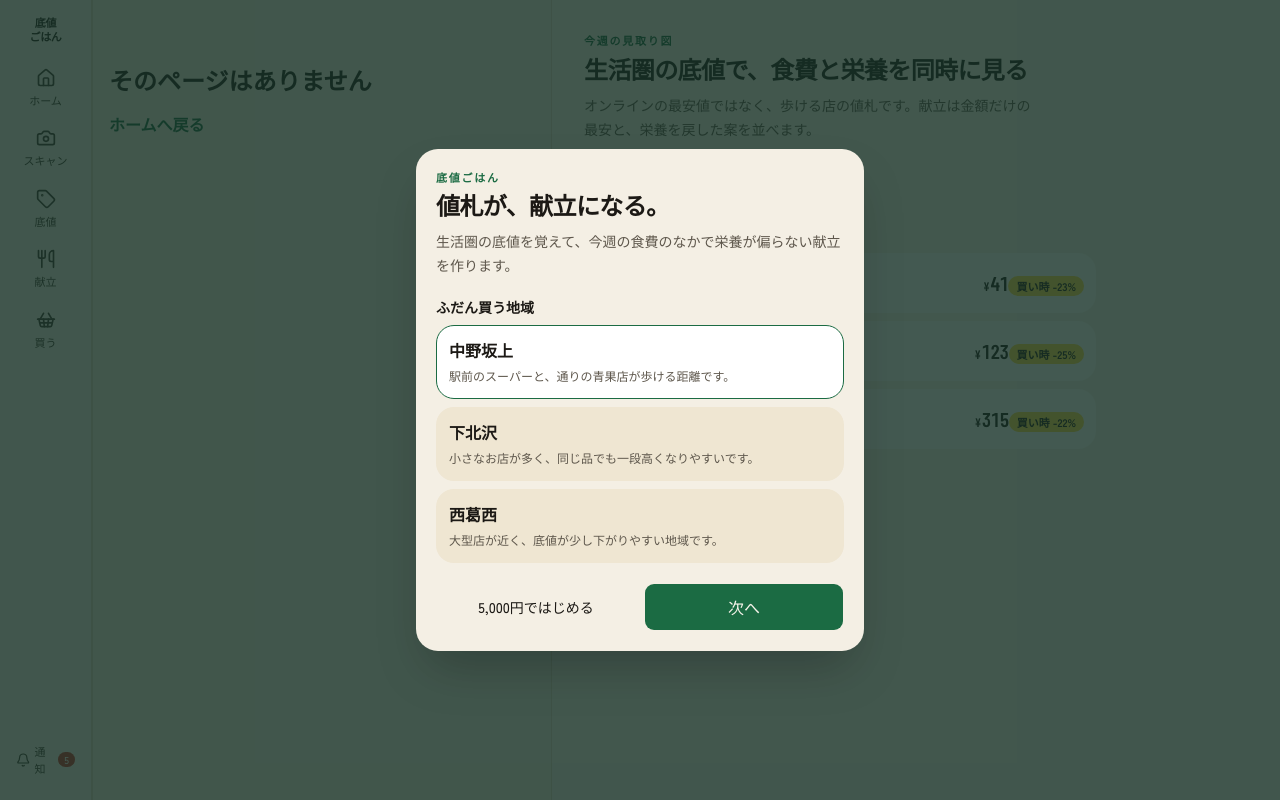
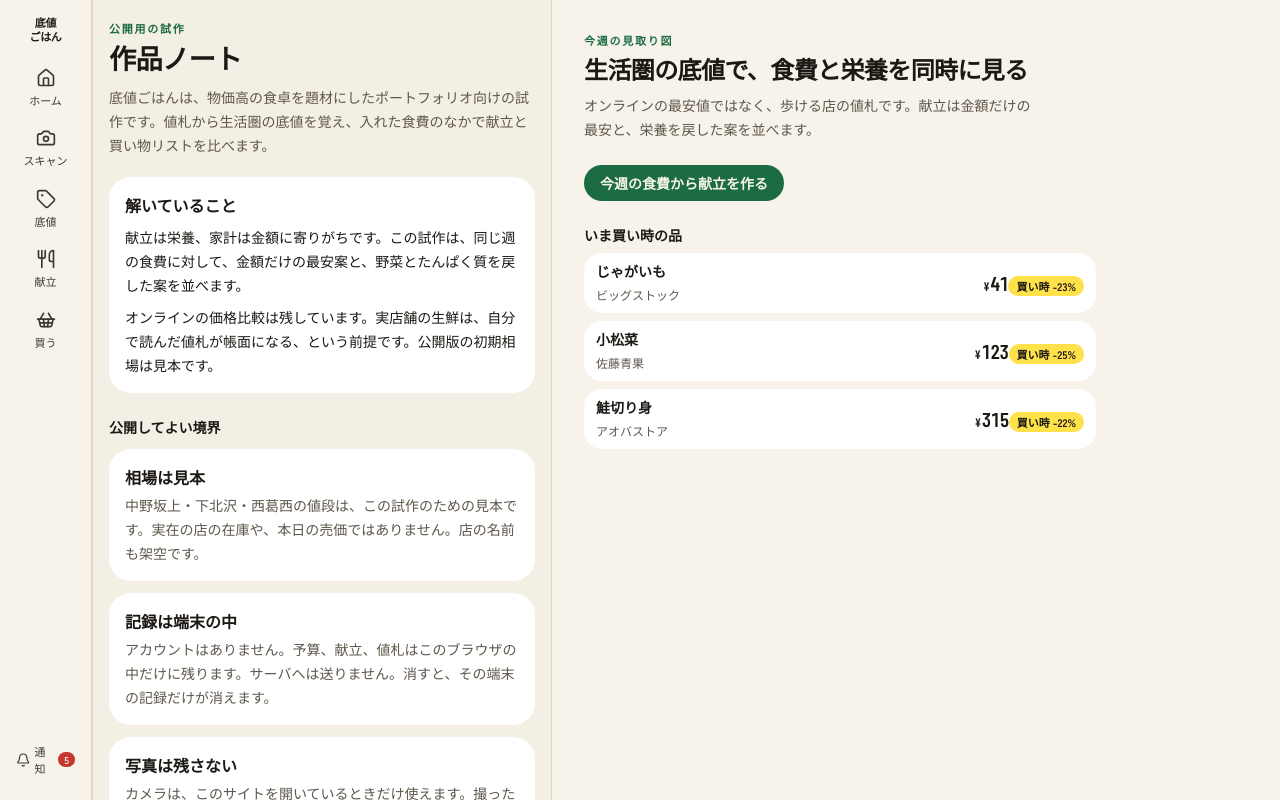
Before and after one commit to ruruie80-crypto/food-wise-v2-0001, a Next.js app: page /about in a window 1280 px wide. Before the commit this address had no page. Built offline with nearby package versions, Linux system fonts and the light colour scheme.

Commit message:
State the public boundaries of the portfolio prototype.
Add a case note, keep first-run setup off that page, and send headers that block framing, payment, and off-site camera use.

Co-authored-by: ruruie80 <ruruie80@gmail.com>

```diff
--- /dev/null
+++ b/app/about/page.tsx
@@ -0,0 +1,76 @@
+import type { Metadata } from "next";
+import Link from "next/link";
+
+export const metadata: Metadata = {
+  title: "作品ノート",
+  description: "底値ごはんは公開用の試作です。相場は見本で、記録はこの端末の中だけに残ります。",
+};
+
+const BOUNDS = [
+  {
+    title: "相場は見本",
+    body: "中野坂上・下北沢・西葛西の値段は、この試作のための見本です。実在の店の在庫や、本日の売価ではありません。店の名前も架空です。",
+  },
+  {
+    title: "記録は端末の中",
+    body: "アカウントはありません。予算、献立、値札はこのブラウザの中だけに残ります。サーバへは送りません。消すと、その端末の記録だけが消えます。",
+  },
+  {
+    title: "写真は残さない",
+    body: "カメラは、このサイトを開いているときだけ使えます。撮った画像は読み取りの確認に使い、保存も送信もしません。サンプルのレシートなら、カメラなしで最後まで試せます。",
+  },
+  {
+    title: "予測と送客は画面だけ",
+    body: "価格予測に月額の想定は書いてありますが、決済はつながっていません。店への案内も、在庫や注文には進みません。",
+  },
+  {
+    title: "栄養は目安",
+    body: "献立のたんぱく質や野菜は、予算との比較のための目安です。医療上の指導ではありません。",
+  },
+];
+
+export default function AboutPage() {
+  return (
+    <div className="px-4 pt-[max(1.25rem,env(safe-area-inset-top))] pb-10">
+      <p className="text-[11px] font-bold tracking-[0.16em] text-[#1b6b43]">公開用の試作</p>
+      <h1 className="text-[1.7rem] font-black tracking-tight">作品ノート</h1>
+      <p className="mt-2 text-sm leading-6 text-[#5e574c]">
+        底値ごはんは、物価高の食卓を題材にしたポートフォリオ向けの試作です。値札から生活圏の底値を覚え、入れた食費のなかで献立と買い物リストを比べます。
+      </p>
+
+      <section className="mt-5 rounded-3xl bg-white p-4">
+        <h2 className="font-black">解いていること</h2>
+        <p className="mt-2 text-sm leading-6">
+          献立は栄養、家計は金額に寄りがちです。この試作は、同じ週の食費に対して、金額だけの最安案と、野菜とたんぱく質を戻した案を並べます。
+        </p>
+        <p className="mt-2 text-sm leading-6">
+          オンラインの価格比較は残しています。実店舗の生鮮は、自分で読んだ値札が帳面になる、という前提です。公開版の初期相場は見本です。
+        </p>
+      </section>
+
+      <h2 className="mt-6 text-sm font-black">公開してよい境界</h2>
+      <ul className="mt-3 space-y-3">
+        {BOUNDS.map((item) => (
+          <li key={item.title} className="rounded-3xl bg-white p-4">
+            <p className="font-black">{item.title}</p>
+            <p className="mt-1 text-sm leading-6 text-[#5e574c]">{item.body}</p>
+          </li>
+        ))}
+      </ul>
+
+      <section className="mt-6 rounded-3xl bg-[#143026] p-4 text-[#f6f3ea]">
+        <p className="text-[11px] font-bold tracking-[0.14em] text-[#ffe14a]">試し方</p>
+        <ol className="mt-2 list-decimal space-y-2 pl-5 text-sm leading-6">
+          <li>5,000円ではじめて、朝と夜の献立を出す。</li>
+          <li>スキャンでサンプルのレシートを記録する。</li>
+          <li>底値の8週と、店ごとの今週を見る。</li>
+          <li>バランスと最安を切り替え、買い物リストの差額を見る。</li>
+        </ol>
+      </section>
+
+      <Link href="/" className="mt-6 inline-block text-sm font-bold text-[#1b6b43]">
+        ホームへ戻る
+      </Link>
+    </div>
+  );
+}
--- a/app/layout.tsx
+++ b/app/layout.tsx
@@ -25,7 +25,15 @@ export const metadata: Metadata = {
     template: "%s · 底値ごはん",
   },
   description:
-    "値札やレシートから生活圏の底値を覚え、今週の食費のなかで栄養が偏らない献立と買い物リストを作る。",
+    "公開用の試作。見本の相場と、端末の中だけに残る値札から、今週の食費で献立と買い物リストを作る。",
+  openGraph: {
+    title: "底値ごはん",
+    description:
+      "公開用の試作。相場は見本で、記録はこのブラウザの中だけに残ります。決済も在庫もつながっていません。",
+    locale: "ja_JP",
+    type: "website",
+  },
+  robots: { index: true, follow: true },
   applicationName: "底値ごはん",
   icons: { icon: "/icon.svg" },
   appleWebApp: {
--- a/app/manifest.ts
+++ b/app/manifest.ts
@@ -4,7 +4,7 @@ export default function manifest(): MetadataRoute.Manifest {
   return {
     name: "底値ごはん",
     short_name: "底値ごはん",
-    description: "値札から生活圏の底値を学び、予算内の献立と買い物リストを作る。",
+    description: "公開用の試作。見本の相場と端末内の値札から、予算内の献立と買い物リストを作る。",
     start_url: "/",
     display: "standalone",
     background_color: "#f4efe4",
--- a/components/onboarding.tsx
+++ b/components/onboarding.tsx
@@ -27,7 +27,7 @@ export function Onboarding() {
         <p className="text-[11px] font-bold tracking-[0.16em] text-[#1b6b43]">底値ごはん</p>
         <h1 className="mt-1 text-2xl font-black tracking-tight">値札が、献立になる。</h1>
         <p className="mt-2 text-sm leading-6 text-[#5e574c]">
-          生活圏の底値を覚えて、今週の食費のなかで栄養が偏らない献立を作ります。
+          生活圏の底値を覚えて、今週の食費のなかで栄養が偏らない献立を作ります。公開用の試作で、相場は見本、記録はこの端末の外には出ません。
         </p>
 
         {step === 0 ? (
--- a/components/screens/home-screen.tsx
+++ b/components/screens/home-screen.tsx
@@ -190,6 +190,14 @@ export function HomeScreen() {
         )}
       </section>
 
+      <Link href="/about" className="mt-6 block rounded-3xl bg-white px-4 py-4">
+        <p className="text-[11px] font-bold tracking-[0.14em] text-[#1b6b43]">公開用の試作</p>
+        <p className="mt-1 font-black">作品ノート</p>
+        <p className="mt-1 text-sm leading-6 text-[#5e574c]">
+          相場は見本です。記録は端末の中だけで、決済も在庫もつながっていません。
+        </p>
+      </Link>
+
       <Sheet open={settings} onOpenChange={setSettings}>
         <SheetContent side="bottom" className="max-h-[80dvh] rounded-t-3xl">
           <SheetHeader>
@@ -210,10 +218,17 @@ export function HomeScreen() {
                 <span className="text-xs text-[#5e574c]">{item.note}</span>
               </button>
             ))}
+            <Link
+              href="/about"
+              onClick={() => setSettings(false)}
+              className="mt-2 block rounded-2xl bg-[#f4efe4] px-3 py-3 text-sm font-bold"
+            >
+              作品ノートを読む
+            </Link>
             <Button
               type="button"
               variant="outline"
-              className="mt-2 h-11 w-full"
+              className="h-11 w-full"
               onClick={() => {
                 setSettings(false);
                 setConfirmReset(true);
--- a/components/shell.tsx
+++ b/components/shell.tsx
@@ -23,8 +23,6 @@ function isActive(pathname: string, href: string): boolean {
 }
 
 export function Shell({ children }: { children: React.ReactNode }) {
-  const { ready, state } = useApp();
-
   return (
     <div className="mx-auto min-h-dvh w-full max-w-[480px] bg-background lg:grid lg:h-dvh lg:max-w-none lg:grid-cols-[92px_minmax(320px,460px)_minmax(280px,1fr)] lg:overflow-hidden lg:bg-[#e6dece]">
       <Suspense fallback={<div className="hidden lg:block" />}>
@@ -35,11 +33,20 @@ export function Shell({ children }: { children: React.ReactNode }) {
         <Suspense fallback={null}>
           <BottomNav />
         </Suspense>
-        {ready && !state.onboarded ? <Onboarding /> : null}
+        <Suspense fallback={null}>
+          <OnboardingGate />
+        </Suspense>
       </div>
       <InsightRail />
     </div>
   );
+}
+
+function OnboardingGate() {
+  const pathname = usePathname();
+  const { ready, state } = useApp();
+  if (!ready || state.onboarded || pathname === "/about") return null;
+  return <Onboarding />;
 }
 
 function SideNav() {
--- a/next.config.ts
+++ b/next.config.ts
@@ -4,6 +4,23 @@ const nextConfig: NextConfig = {
   allowedDevOrigins: ["127.0.0.1"],
   devIndicators: false,
   cacheComponents: true,
+  async headers() {
+    return [
+      {
+        source: "/:path*",
+        headers: [
+          { key: "X-Content-Type-Options", value: "nosniff" },
+          { key: "Referrer-Policy", value: "strict-origin-when-cross-origin" },
+          { key: "X-Frame-Options", value: "DENY" },
+          {
+            key: "Permissions-Policy",
+            value: "camera=(self), microphone=(), geolocation=(), payment=()",
+          },
+          { key: "Content-Security-Policy", value: "frame-ancestors 'none'" },
+        ],
+      },
+    ];
+  },
   partialPrefetching: true,
   turbopack: {
     rules: {
```
Also changed, not shown: 1 other file (tests, documents, lock files or other folders).
